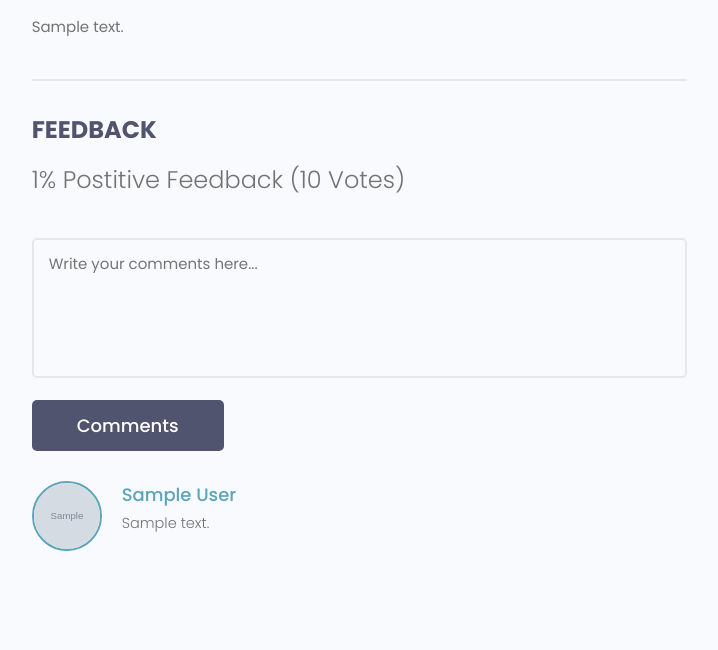
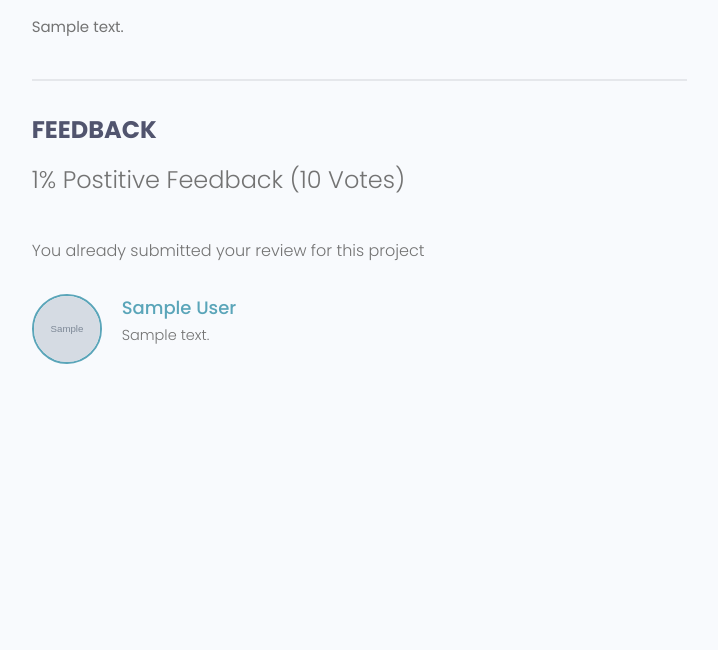
Before and after one commit to vldmr42/dev_search, a Django app: page /projects/project/00000000-0000-0000-0000-000000000001/ in a window 1280 px wide. Shown: the part 696-1346 px from the top of the page, without its empty margins (465-1183 px from the left). After the commit the page ends 1060 px from the top, so only its background shows below. Run offline with Django 3.2, Linux system fonts and the light colour scheme; a user stored in the database is signed in; tables that the repository leaves empty hold one stand-in row (values such as "Sample post"); grey boxes marked "Sample" are stand-in pictures; some libraries are stand-ins or nearby versions.

Commit message:
added vote_ratio counter, refresh ratio after submitting review, review conditions and more

```diff
--- a/devsearch/projects/forms.py
+++ b/devsearch/projects/forms.py
@@ -1,6 +1,6 @@
 from django.forms import ModelForm
 from django import forms
-from .models import Project
+from .models import Project, Review
 
 
 class ProjectForm(ModelForm):
@@ -19,3 +19,22 @@ class ProjectForm(ModelForm):
             field.widget.attrs.update(
                 {'class': 'input'}
             )
+
+
+class ReviewForm(ModelForm):
+    class Meta:
+        model = Review
+        fields = ['value', 'body']
+
+        labels = {
+            'value': 'Place your vote',
+            'body': 'Add a comment with your vote'
+        }
+
+    def __init__(self, *args, **kwargs):
+        super(ReviewForm, self).__init__(*args, **kwargs)
+
+        for name, field in self.fields.items():
+            field.widget.attrs.update(
+                {'class': 'input'}
+            )
--- a/devsearch/projects/models.py
+++ b/devsearch/projects/models.py
@@ -25,7 +25,23 @@ class Project(models.Model):
         return self.title
 
     class Meta:
-        ordering = ['-created']
+        ordering = ['-vote_ratio', '-vote_total', 'title']
+
+    @property
+    def reviewers(self):
+        queryset = self.review_set.all().values_list('owner__id', flat=True)
+        return queryset
+
+    @property
+    def get_vote_count(self):
+        reviews = self.review_set.all()
+        up_votes = reviews.filter(value='up').count()
+        total_votes = reviews.count()
+        ratio = (up_votes / total_votes) * 100
+
+        self.vote_total = total_votes
+        self.vote_ratio = ratio
+        self.save()
 
 class Review(models.Model):
     VOTE_TYPE = (
--- a/devsearch/projects/templates/projects/single-project.html
+++ b/devsearch/projects/templates/projects/single-project.html
@@ -43,15 +43,25 @@
                         {{project.vote_ratio}}% Postitive Feedback ({{project.vote_total}} Vote{{project.vote_total|pluralize:"s"}})
                     </h5>
 
-                    <form class="form" action="#" method="POST">
-                        <!-- Textarea -->
+                    {% if request.user.profile.id in project.reviewers %}
+                        <p>You already submitted your review for this project</p>
+                    {% elif request.user.profile == project.owner %}
+                        <p>You cannot review your own work</p>
+                    {% elif request.user.is_authenticated %}
+                    <form class="form" action="{% url 'project' project.id %}" method="POST">
+                        {% csrf_token %}
+                        {% for field in form %}
                         <div class="form__field">
-                            <label for="formInput#textarea">Comments: </label>
-                            <textarea class="input input--textarea" name="message" id="formInput#textarea"
-                                      placeholder="Write your comments here..."></textarea>
+                            <label for="formInput#textarea">{{field.label}}</label>
+                            {{field}}
                         </div>
+                        {% endfor %}
                         <input class="btn btn--sub btn--lg" type="submit" value="Comments"/>
                     </form>
+                    {% else %}
+                    <a href="{% url 'login' %}?next={{request.path}}">Please login to leave a review</a>
+                    {% endif %}
+
                     <div class="commentList">
                         {% for review in project.review_set.all %}
                         {% if review.body %}
--- a/devsearch/projects/views.py
+++ b/devsearch/projects/views.py
@@ -1,9 +1,10 @@
+from django.contrib import messages
 from django.contrib.auth.decorators import login_required
 from django.core.paginator import Paginator, PageNotAnInteger, EmptyPage
 from django.shortcuts import render, redirect
 
 from .models import Project, Tag
-from .forms import ProjectForm
+from .forms import ProjectForm, ReviewForm
 from .utils import search_projects, pagination_projects
 
 
@@ -22,9 +23,23 @@ def projects(request):
 
 def project(request, pk):
     project_obj = Project.objects.get(id=pk)
-    # tags = project_obj.tags.all()
+    form = ReviewForm()
+
+    if request.method == 'POST':
+        form = ReviewForm(request.POST)
+        review = form.save(commit=False)
+        review.project = project_obj
+        review.owner = request.user.profile
+        review.save()
+
+        project_obj.get_vote_count
+
+        messages.success(request, 'Your review was succesfully submited')
+        return redirect('project', pk=project_obj.id)
+
     context = {
         'project': project_obj,
+        'form': form,
     }
     return render(request, 'projects/single-project.html', context)
 
--- a/devsearch/users/templates/users/login_register.html
+++ b/devsearch/users/templates/users/login_register.html
@@ -23,10 +23,6 @@
             <div class="form__field">
                 <label for="formInput#text">{{field.label}} </label>
                 {{field}}
-
-                <!--                {% if field.help_text %}-->
-                <!--                    <small>{{field.help_text}}</small>-->
-                <!--                {% endif %}-->
 
                 {% for error in field.errors %}
                 <p style="color: red;">{{error}}</p>
@@ -61,7 +57,7 @@
             <p>Hello Developer, Welcome Back!</p>
         </div>
 
-        <form action="{% url 'login' %}" method="post" class="form auth__form">
+        <form action="" method="post" class="form auth__form">
             {% csrf_token %}
             <!-- Input:Username -->
             <div class="form__field">
--- a/devsearch/users/views.py
+++ b/devsearch/users/views.py
@@ -16,7 +16,7 @@ def login_view(request):
         return redirect('profiles')
 
     if request.method == 'POST':
-        username = request.POST['username']
+        username = request.POST['username'].lower()
         password = request.POST['password']
 
         try:
@@ -28,7 +28,7 @@ def login_view(request):
 
         if user:
             login(request, user)
-            return redirect('profiles')
+            return redirect(request.GET['next'] if 'next' in request.GET else 'account')
         else:
             messages.error(request, 'Username or password is incorrect')
     return render(request, 'users/login_register.html')
```
